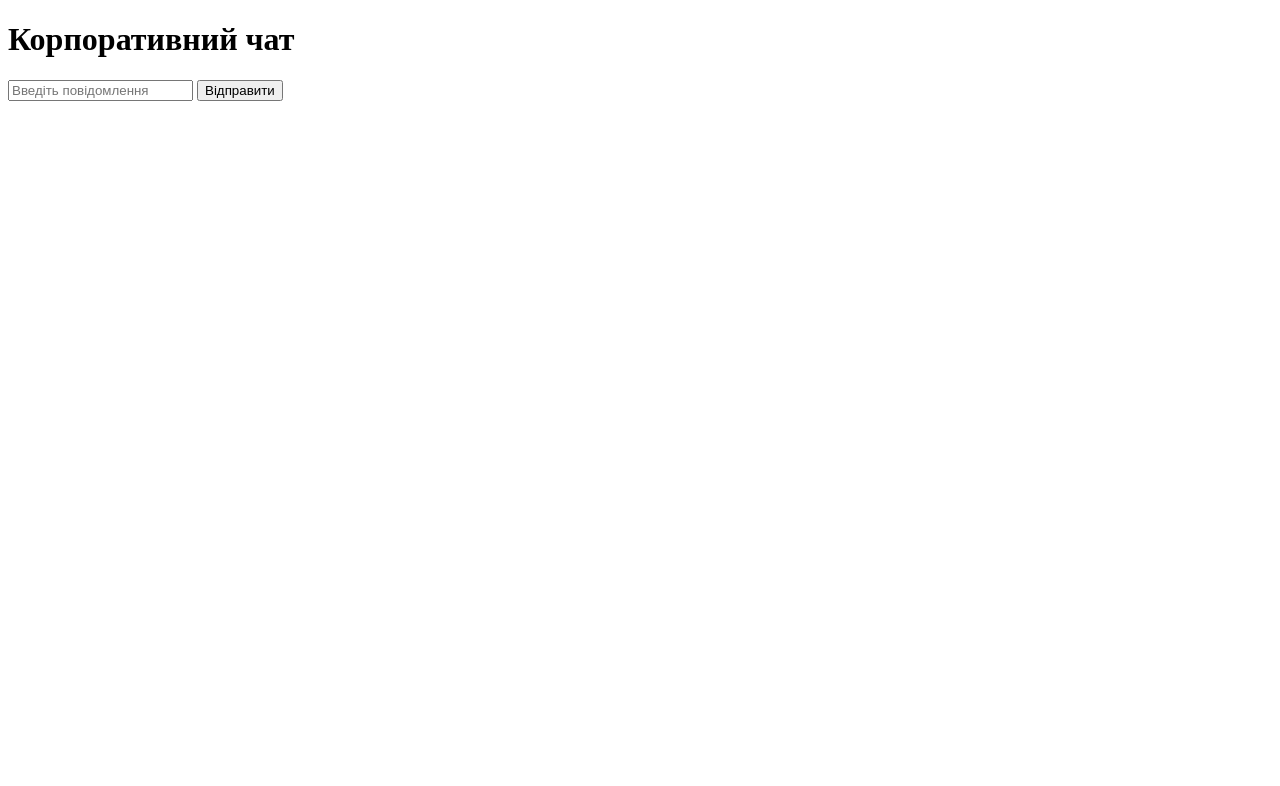
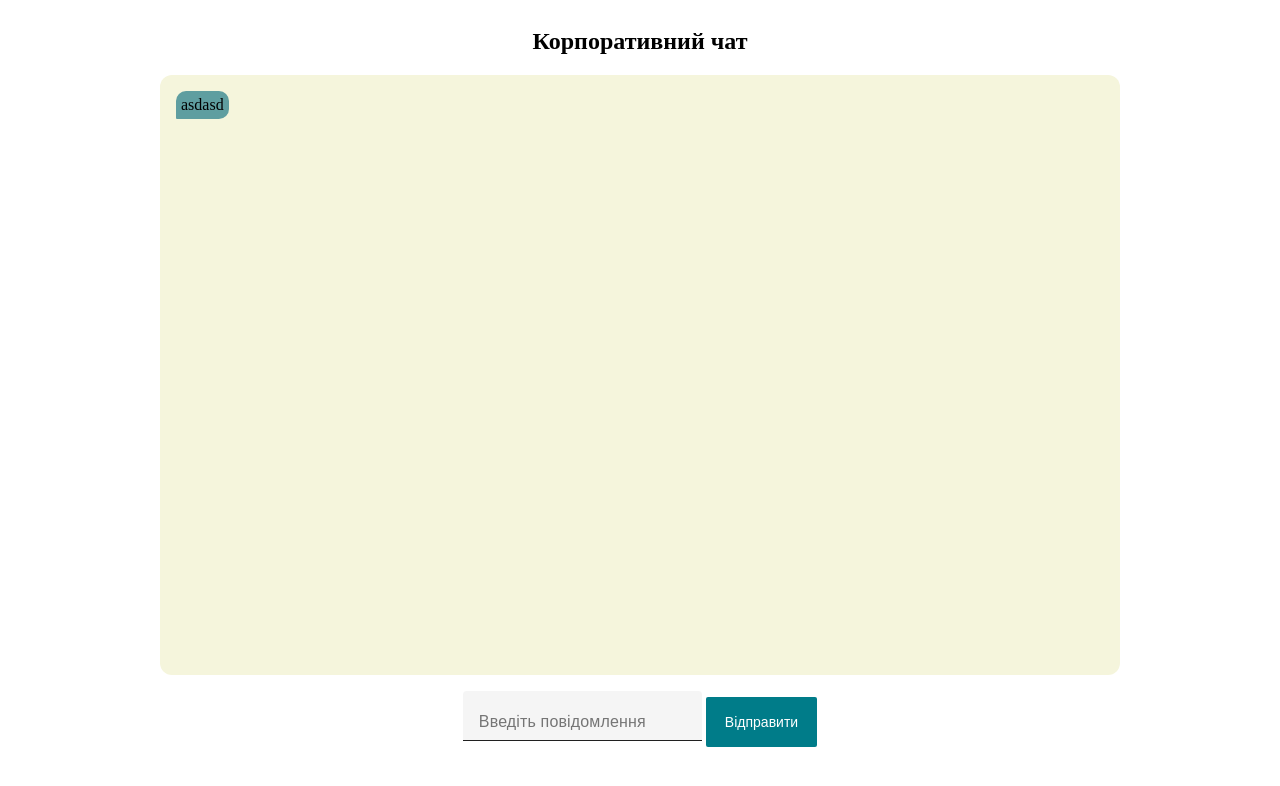
Before and after one commit to Vonarfffahs/chat-app, a plain HTML site: page app/index.html in a window 1280 px wide. Drawn offline with nearby package versions, Linux system fonts and the light colour scheme; no server answers.

Commit message:
minor update #1: - added styles in styles.css - added split data from server in app.js - added id to client disconnection in server.js - added some semantic tags in index.html

```diff
--- a/app/app.js
+++ b/app/app.js
@@ -15,7 +15,12 @@ document.querySelector('form')
 
 // listen for messages
 socket.on('message', (data) => {
-    const p = document.createElement('p');
-    p.textContent = data;
+    const p = document.createElement('p'),
+          span = document.createElement('span');
+    p.classList = 'message';
+    message = data.split(':');
+    span.textContent = message[0];
+    p.appendChild(span);
+    p.textContent += message[1];
     document.querySelector('#msg-container').appendChild(p);
 })
--- a/app/index.html
+++ b/app/index.html
@@ -9,11 +9,17 @@
     <script defer src="app.js"></script>
 </head>
 <body>
-    <h1>Корпоративний чат</h1>
-    <div id="msg-container"></div>
-    <form>
-        <input type="text" id="msg-input" placeholder="Введіть повідомлення" autocomplete="off" >
-        <button id="send-btn">Відправити</button>
-    </form>
+    <main>
+        <section class="content">
+            <h1>Корпоративний чат</h1>
+            <div id="msg-container">
+                <p class="message">asdasd</p>
+            </div>
+            <form id="input-form">
+                <input type="text" id="msg-input" placeholder="Введіть повідомлення" autocomplete="off" >
+                <button id="send-btn">Відправити</button>
+            </form>
+        </section>
+    </main>
 </body>
 </html>
--- a/app/style.css
+++ b/app/style.css
@@ -0,0 +1,79 @@
+.content {
+    display: flex;
+    flex-direction: column;
+    justify-content: center;
+    align-items: center;
+}
+
+#msg-container {
+    height: 75vh;
+    width: 75vw;
+    background-color: beige;
+    border-radius: 12px;
+    overflow-y: scroll;
+}
+
+#msg-container::-webkit-scrollbar {
+    display: none;
+}
+
+.message {
+    margin: 1rem 0 0 1rem;
+    padding: 5px;
+    width: fit-content;
+    height: fit-content;
+    background-color:cadetblue;
+    border-radius: 10px 10px 10px 1px;
+}
+
+#input-form {
+    margin: 1rem 0 0 0;
+}
+
+#msg-input {
+    color: rgba(0,0,0,.87);
+    border-bottom-color: rgba(0,0,0,.42);
+    font-size: 1rem;
+    font-weight: 400;
+    letter-spacing: .009375em;
+    text-decoration: inherit;
+    text-transform: inherit;
+    align-self: flex-end;
+    box-sizing: border-box;
+    /* width: 100%; */
+    padding: 20px 16px 6px;
+    transition: opacity 150ms cubic-bezier(0.4, 0, 0.2, 1);
+    border: none;
+    border-bottom: 1px solid;
+    border-radius: 4px 4px 0 0;
+    background: rgb(245, 245, 245);
+    height: 50px;
+}
+#msg-input:hover{
+    border-bottom-color: rgba(0,0,0,.87);
+    background: #ececec;
+}
+#msg-input:focus{
+    border-color: #6200ee;
+}
+
+#send-btn {
+    display: inline-block;
+    outline: none;
+    cursor: pointer;
+    font-weight: 500;
+    border: 1px solid transparent;
+    border-radius: 2px;
+    height: 50px;
+    line-height: 34px;
+    font-size: 14px;
+    color: #ffffff;
+    background-color: #007c89;
+    transition: background-color 0.2s ease-in-out 0s, opacity 0.2s ease-in-out 0s;
+    padding: 0 18px;
+}
+
+#send-btn:hover {
+    color: #ffffff;
+    background-color: #006570;
+}
--- a/server/server.js
+++ b/server/server.js
@@ -18,8 +18,8 @@ io.on('connection', socket => {
         io.emit('message', `${socket.id.substring(0,5)}: ${data}`);
     });
 
-    socket.on('close', () => {
-        console.log('Client disconnected');
+    socket.on('disconnect', () => {
+        console.log(`Client ${socket.id} disconnected`);
     });
 });
 
```
